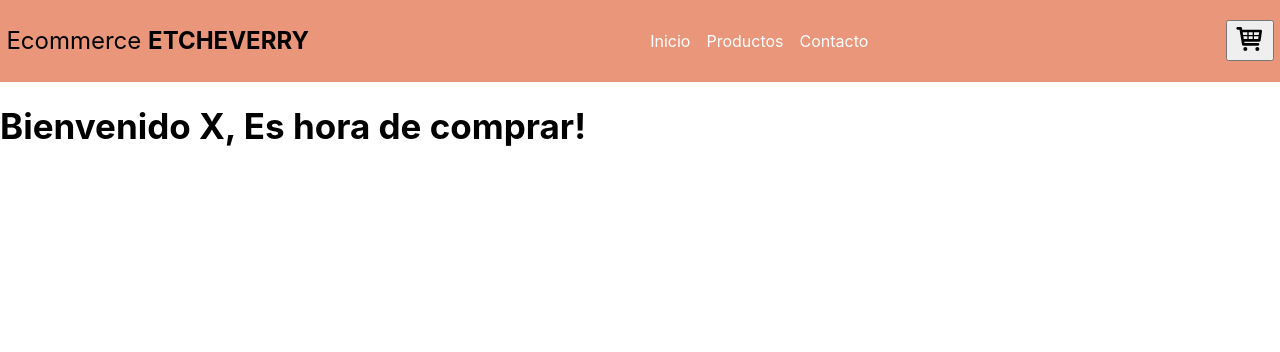
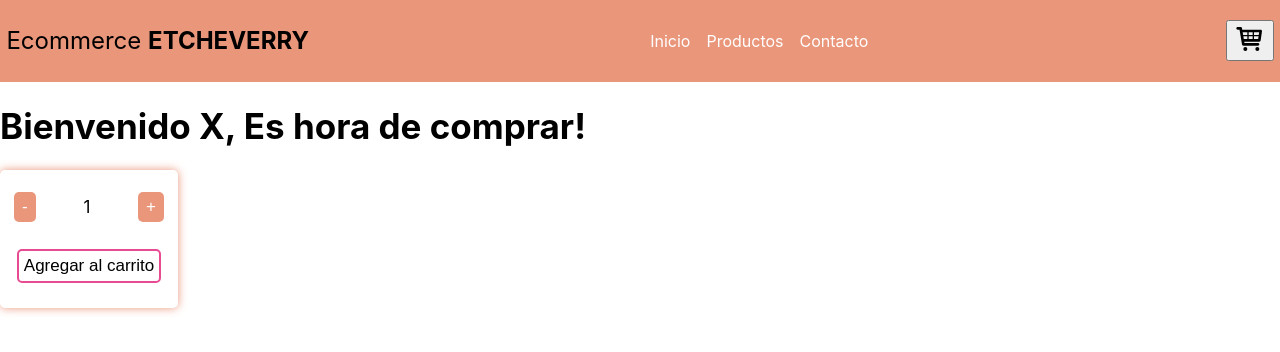
Before and after one commit to Sabina-etcheverry/proyecto-reactjs, a React (Create React App) app: page / in a window 1280 px wide. Shown: the top 352 px of the page. Built offline with nearby package versions, Linux system fonts and the light colour scheme.

Commit message:
Se crea componente ItemCount

```diff
--- a/src/App.js
+++ b/src/App.js
@@ -2,14 +2,20 @@
 import './App.css';
 import Navbar from './components/Navbar';
 import ItemListContainer from './components/ItemListContainer';
+import ItemCount from './components/ItemCount';
 
 
 function App() {
   let nombreUsuario= 'X'
+
+  const onAdd = () => {
+    console.log("click");
+  }
   return (
     <>
     <Navbar/>
     <ItemListContainer greeting={nombreUsuario}/>
+    <ItemCount stock={5} initial={1} onAdd={onAdd}/>
     </>
   );
 }
--- /dev/null
+++ b/src/components/ItemCount.js
@@ -0,0 +1,35 @@
+import React, { useState } from 'react';
+
+const ItemCount = ({ stock, initial, onAdd }) => {
+    const [count, setCount] = useState(initial);
+
+    const restar = () => {
+         if (count > initial) {
+            setCount(count - 1);
+        }
+    };
+
+    const sumar = () => {
+        if (count < stock) {
+            setCount(count + 1);
+        }
+    };
+
+    return (
+        <div className="counter">
+            <div className="counter-btn">
+                <button onClick={restar}>-</button>
+                <p>{count}</p>
+                <button onClick={sumar}>+</button>
+            </div>
+
+            <div>
+                <button className="add-btn" onClick={onAdd}>
+                    Agregar al carrito
+                </button>
+            </div>
+        </div>
+    );
+};
+
+export default ItemCount;
--- a/src/index.css
+++ b/src/index.css
@@ -11,3 +11,39 @@ code {
   font-family: source-code-pro, Menlo, Monaco, Consolas, 'Courier New',
     monospace;
 }
+
+.counter {
+  display: flex;
+  flex-direction: column;
+  align-items: center;
+  width: 150px;
+  box-shadow: 0px 0px 10px darksalmon;
+  padding: 10px 14px;
+  border-radius: 5px;
+}
+.counter-btn {
+  font-size: 17px;
+  display: flex;
+  justify-content: space-between;
+  align-items: center;
+  width: 100%;
+}
+
+.counter-btn button {
+  font-size: 17px;
+  padding: 5px 8px;
+  border: none;
+  background-color: darksalmon;
+  border-radius: 5px;
+  color: white;
+  cursor: pointer;
+}
+.add-btn {
+  background-color: white;
+  font-size: 17px;
+  padding: 5px;
+  border-radius: 5px;
+  margin: 15px 0px;
+  border: 2px solid rgb(232, 75, 146);
+  cursor: pointer;
+}
```
